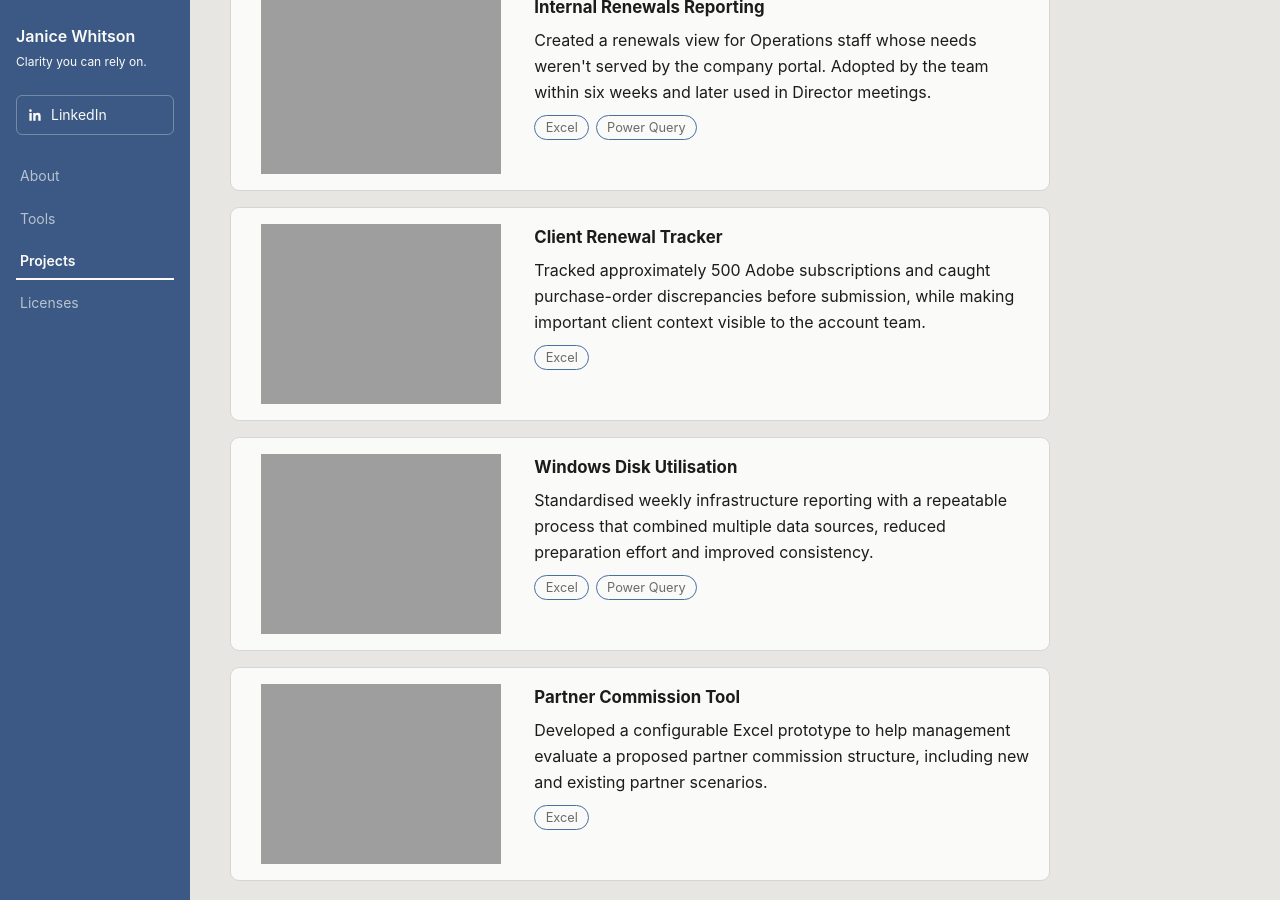
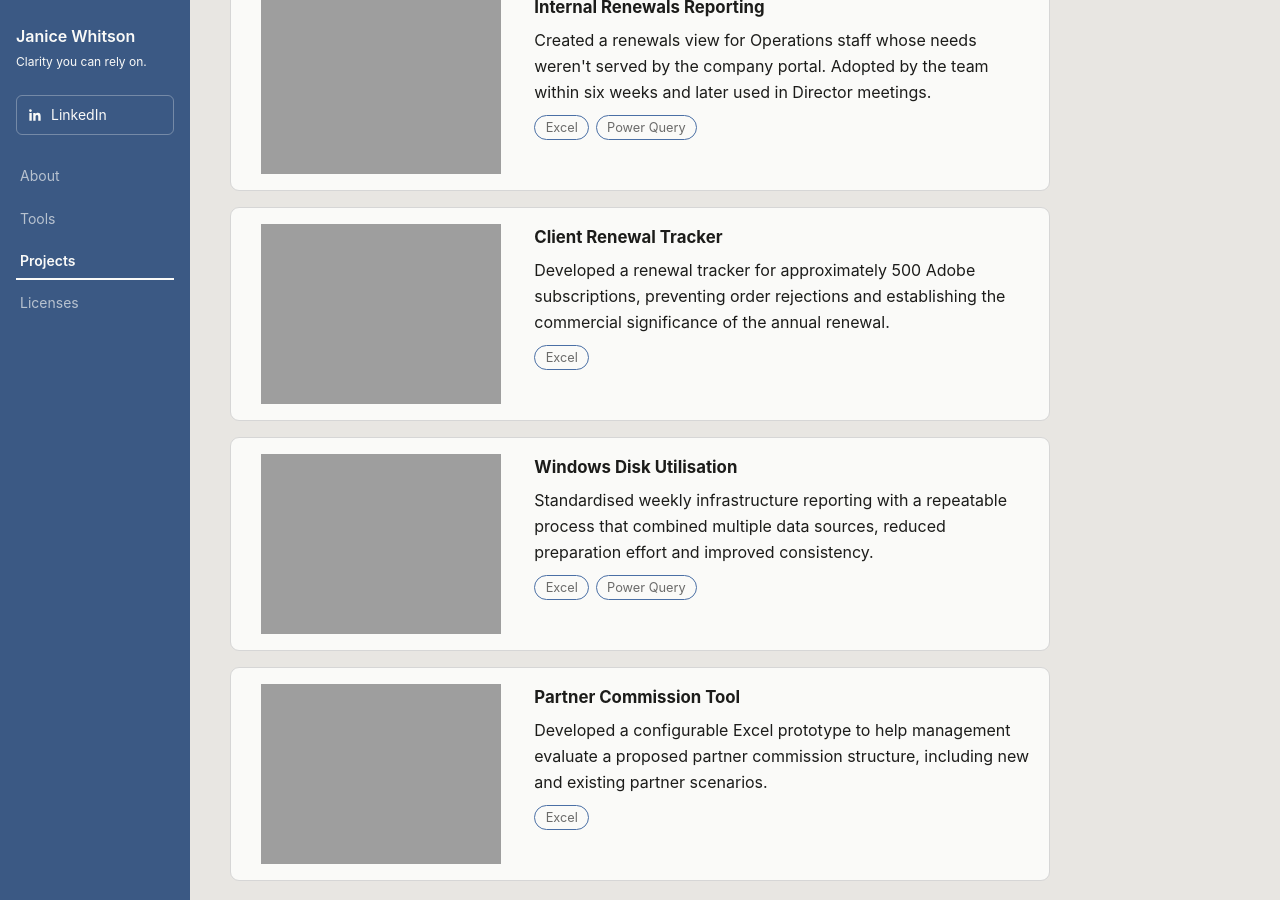
Before and after one commit to janicewhitson/data, a Jekyll site: the page built from projects.md, in a window 1280 px wide and 900 px high, scrolled down 793 px. Built offline with Jekyll 4.4.1, drawn with Linux system fonts in a browser that asks for light colours.

Commit message:
Link Projects page to rewritten Client Renewal Tracker

```diff
--- a/projects.md
+++ b/projects.md
@@ -28,9 +28,9 @@ permalink: /projects/
       <img src="https://janicewhitson.github.io/voiceofdata/data/case-studies/renewals-reporting/IntRenewalThumb.png" alt="Internal renewals report" loading="lazy">
       <div><h3>Internal Renewals Reporting</h3><p>Created a renewals view for Operations staff whose needs weren't served by the company portal. Adopted by the team within six weeks and later used in Director meetings.</p><p class="portfolio-tags"><span>Excel</span><span>Power Query</span></p></div>
     </a>
-    <a class="portfolio-project" href="https://janicewhitson.github.io/voiceofdata/data/case-studies/clientrenewaltracking/">
+    <a class="portfolio-project" href="{{ '/projects/client-renewal-tracker/' | relative_url }}">
       <img src="https://janicewhitson.github.io/voiceofdata/data/case-studies/clientrenewaltracking/CLT-2024-Summary.png" alt="Client Renewal Tracker summary" loading="lazy">
-      <div><h3>Client Renewal Tracker</h3><p>Tracked approximately 500 Adobe subscriptions and caught purchase-order discrepancies before submission, while making important client context visible to the account team.</p><p class="portfolio-tags"><span>Excel</span></p></div>
+      <div><h3>Client Renewal Tracker</h3><p>Developed a renewal tracker for approximately 500 Adobe subscriptions, preventing order rejections and establishing the commercial significance of the annual renewal.</p><p class="portfolio-tags"><span>Excel</span></p></div>
     </a>
     <a class="portfolio-project" href="https://janicewhitson.github.io/voiceofdata/data/case-studies/WinDisk/">
       <img src="https://janicewhitson.github.io/voiceofdata/data/case-studies/WinDisk/WinDiskReport.png" alt="Windows disk utilisation report" loading="lazy">
```
